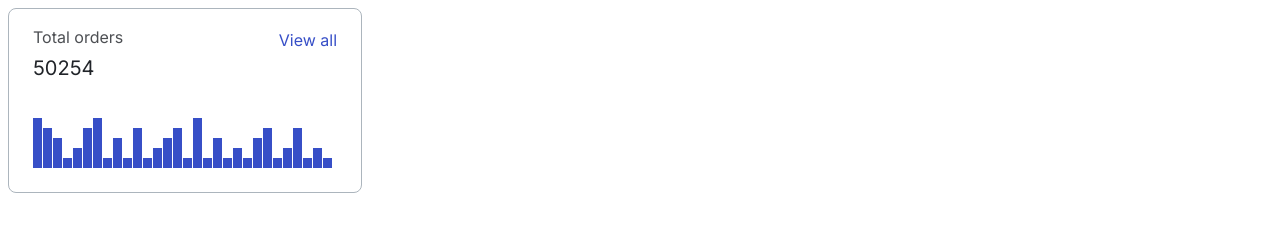
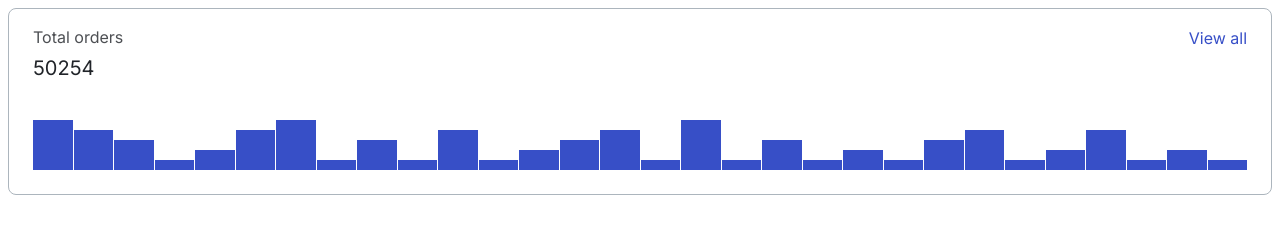
Before and after one commit to js-tasks-ru/htmlcss-20250313_boldnesspie, a website: page 04-lection2/01-histogram/index.html in a window 1280 px wide. Drawn offline with Linux system fonts and the light colour scheme.

Commit message:
corrected 04-01-histogram

```diff
--- a/04-lection2/01-histogram/histogram.css
+++ b/04-lection2/01-histogram/histogram.css
@@ -1,17 +1,14 @@
 .histogram {
-    padding: 16px 24px 24px 24px;
     box-sizing: border-box;
-
-    width: 354px;
-    height: 185px;
-
-    display: flex;
-    flex-direction: column;
-    justify-content: space-between;
+    padding: 16px 24px 24px;
 
     background: #ffffff;
     border: 1px solid #acb5bd;
     border-radius: 8px;
+
+    display: flex;
+    flex-direction: column;
+    gap: 39px;
 
     font-family: "Inter";
   }
@@ -44,10 +41,6 @@
     margin-top: 3px;
 
     font-style: normal;
-    font-weight: 400;
-    font-size: 16px;
-    line-height: 24px;
-    text-align: right;
     text-decoration: none;
 
     color: var(--blue);
@@ -71,10 +64,7 @@
   }
 
   .histogram__candle {
-    width: 9px;
-  }
-
-  .histogram__candle_bg {
+    flex-grow: 1;
     background: var(--blue);
   }
 
--- a/04-lection2/01-histogram/index.html
+++ b/04-lection2/01-histogram/index.html
@@ -2,11 +2,12 @@
 <!-- Страница с гистограммой -->
 <html lang="ru">
   <head>
-        <link rel="stylesheet" href="../../assets/css/main.css">
-        <link rel="stylesheet" href="./histogram.css">
+    <link rel="stylesheet" href="../../assets/css/main.css" />
+    <link rel="stylesheet" href="./histogram.css" />
   </head>
   <body>
     <div class="histogram">
+
       <div class="histogram__header-container">
 
         <div class="histogram__titles-container">
@@ -18,96 +19,36 @@
       </div>
 
       <div class="histogram__candles">
-              <div
-                class="histogram__candle histogram__candle_bg histogram__candle_full"
-              ></div>
-              <div
-                class="histogram__candle histogram__candle_bg histogram__candle_large"
-              ></div>
-              <div
-                class="histogram__candle histogram__candle_bg histogram__candle_middle"
-              ></div>
-              <div
-                class="histogram__candle histogram__candle_bg histogram__candle_little"
-              ></div>
-              <div
-                class="histogram__candle histogram__candle_bg histogram__candle_small"
-              ></div>
-              <div
-                class="histogram__candle histogram__candle_bg histogram__candle_large"
-              ></div>
-              <div
-                class="histogram__candle histogram__candle_bg histogram__candle_full"
-              ></div>
-              <div
-                class="histogram__candle histogram__candle_bg histogram__candle_little"
-              ></div>
-              <div
-                class="histogram__candle histogram__candle_bg histogram__candle_middle"
-              ></div>
-              <div
-                class="histogram__candle histogram__candle_bg histogram__candle_little"
-              ></div>
-              <div
-                class="histogram__candle histogram__candle_bg histogram__candle_large"
-              ></div>
-              <div
-                class="histogram__candle histogram__candle_bg histogram__candle_little"
-              ></div>
-              <div
-                class="histogram__candle histogram__candle_bg histogram__candle_small"
-              ></div>
-              <div
-                class="histogram__candle histogram__candle_bg histogram__candle_middle"
-              ></div>
-              <div
-                class="histogram__candle histogram__candle_bg histogram__candle_large"
-              ></div>
-              <div
-                class="histogram__candle histogram__candle_bg histogram__candle_little"
-              ></div>
-              <div
-                class="histogram__candle histogram__candle_bg histogram__candle_full"
-              ></div>
-              <div
-                class="histogram__candle histogram__candle_bg histogram__candle_little"
-              ></div>
-              <div
-                class="histogram__candle histogram__candle_bg histogram__candle_middle"
-              ></div>
-              <div
-                class="histogram__candle histogram__candle_bg histogram__candle_little"
-              ></div>
-              <div
-                class="histogram__candle histogram__candle_bg histogram__candle_small"
-              ></div>
-              <div
-                class="histogram__candle histogram__candle_bg histogram__candle_little"
-              ></div>
-              <div
-                class="histogram__candle histogram__candle_bg histogram__candle_middle"
-              ></div>
-              <div
-                class="histogram__candle histogram__candle_bg histogram__candle_large"
-              ></div>
-              <div
-                class="histogram__candle histogram__candle_bg histogram__candle_little"
-              ></div>
-              <div
-                class="histogram__candle histogram__candle_bg histogram__candle_small"
-              ></div>
-              <div
-                class="histogram__candle histogram__candle_bg histogram__candle_large"
-              ></div>
-              <div
-                class="histogram__candle histogram__candle_bg histogram__candle_little"
-              ></div>
-              <div
-                class="histogram__candle histogram__candle_bg histogram__candle_small"
-              ></div>
-              <div
-                class="histogram__candle histogram__candle_bg histogram__candle_little"
-              ></div>
+        <div class="histogram__candle histogram__candle_full"></div>
+        <div class="histogram__candle histogram__candle_large"></div>
+        <div class="histogram__candle histogram__candle_middle"></div>
+        <div class="histogram__candle histogram__candle_little"></div>
+        <div class="histogram__candle histogram__candle_small"></div>
+        <div class="histogram__candle histogram__candle_large"></div>
+        <div class="histogram__candle histogram__candle_full"></div>
+        <div class="histogram__candle histogram__candle_little"></div>
+        <div class="histogram__candle histogram__candle_middle"></div>
+        <div class="histogram__candle histogram__candle_little"></div>
+        <div class="histogram__candle histogram__candle_large"></div>
+        <div class="histogram__candle histogram__candle_little"></div>
+        <div class="histogram__candle histogram__candle_small"></div>
+        <div class="histogram__candle histogram__candle_middle"></div>
+        <div class="histogram__candle histogram__candle_large"></div>
+        <div class="histogram__candle histogram__candle_little"></div>
+        <div class="histogram__candle histogram__candle_full"></div>
+        <div class="histogram__candle histogram__candle_little"></div>
+        <div class="histogram__candle histogram__candle_middle"></div>
+        <div class="histogram__candle histogram__candle_little"></div>
+        <div class="histogram__candle histogram__candle_small"></div>
+        <div class="histogram__candle histogram__candle_little"></div>
+        <div class="histogram__candle histogram__candle_middle"></div>
+        <div class="histogram__candle histogram__candle_large"></div>
+        <div class="histogram__candle histogram__candle_little"></div>
+        <div class="histogram__candle histogram__candle_small"></div>
+        <div class="histogram__candle histogram__candle_large"></div>
+        <div class="histogram__candle histogram__candle_little"></div>
+        <div class="histogram__candle histogram__candle_small"></div>
+        <div class="histogram__candle histogram__candle_little"></div>
       </div>
     </div>
   </body>
```
Lines whose indentation alone changed are shown as unchanged.
